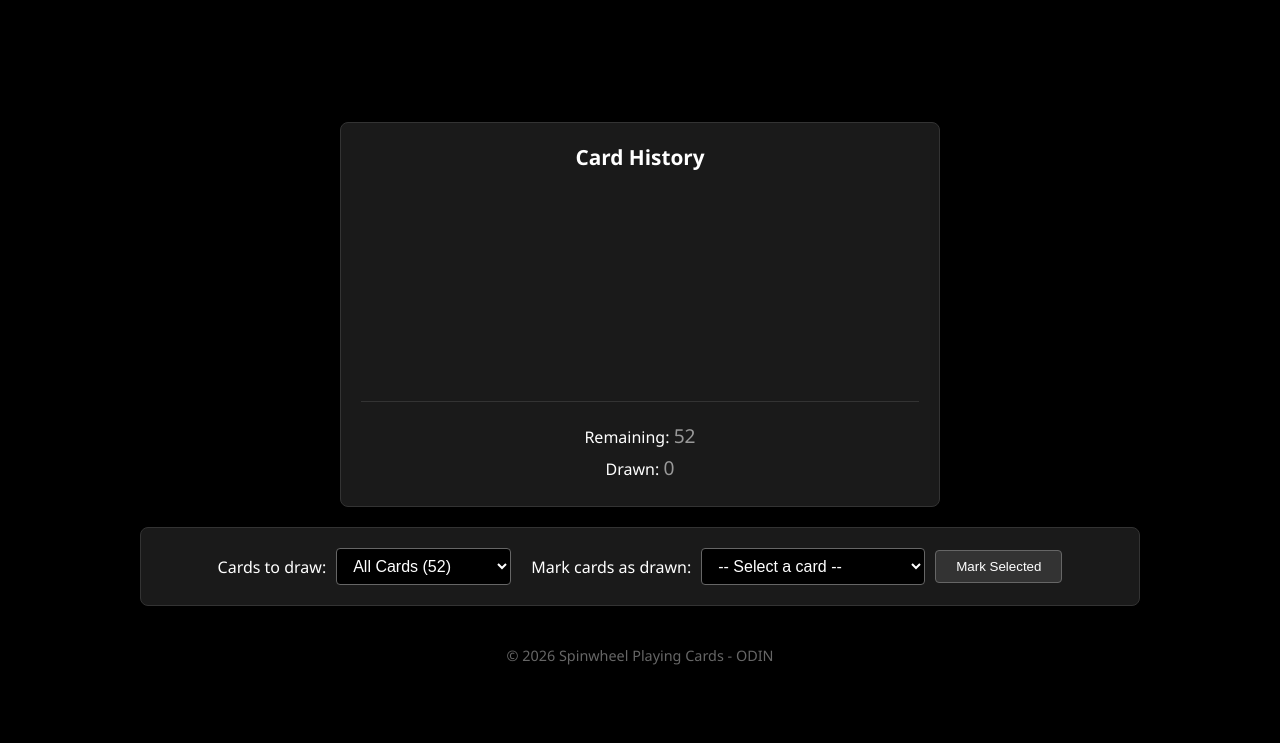
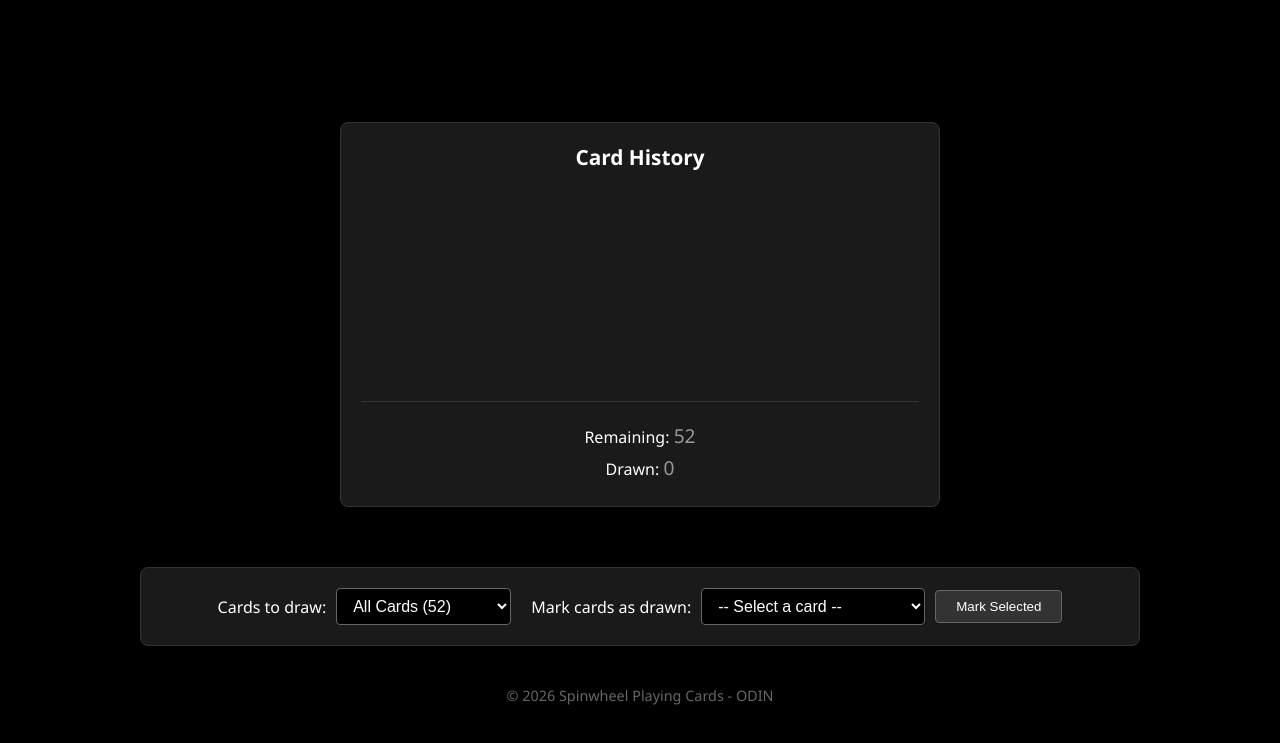
Before and after one commit to noerarief23/SPINWHEEL-playing-cards, a plain HTML site: page index.html in a window 1280 px wide. Shown: the part 770-1513 px from the top of the page. Before the commit the page ends 1475 px from the top, so only its background shows below. Drawn offline with Linux system fonts and the light colour scheme.

Commit message:
Increase top margin in flex container

```diff
--- a/style.css
+++ b/style.css
@@ -53,7 +53,7 @@ header {
     flex-wrap: wrap;
     gap: 20px;
     justify-content: center;
-    margin-top: 20px;
+    margin-top: 60px;
 }
 
 .hidden {
```
